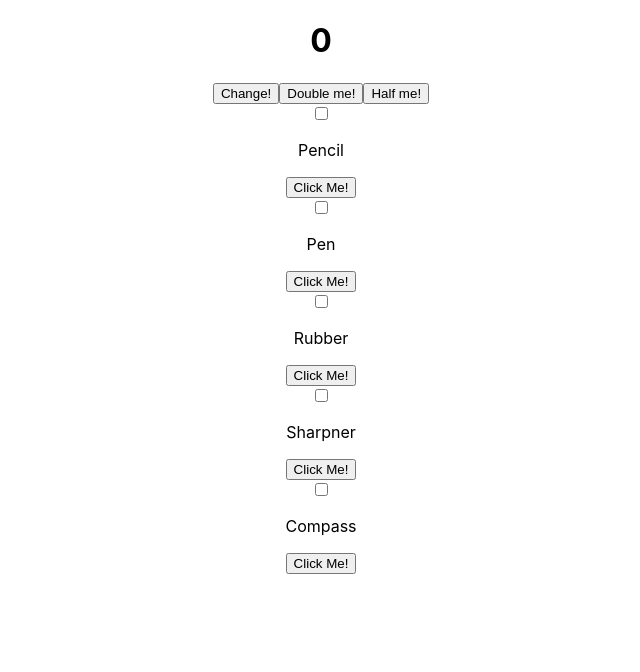
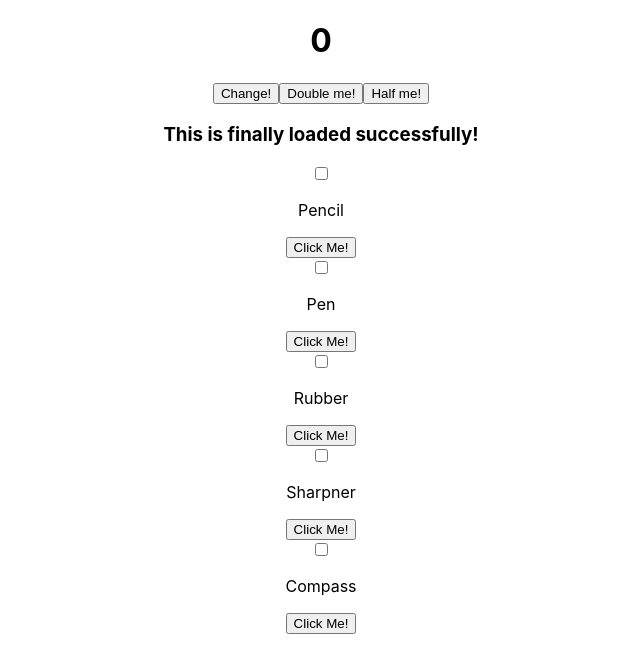
Before and after one commit to ankitdubey987/100DaysOfChallenge, a React (Create React App) app in the folder my-app/: page / in a window 1280 px wide. Shown: the top 672 px of the page, without its empty margins (319-959 px from the left). Built offline with nearby package versions, Linux system fonts and the light colour scheme.

Commit message:
working with conditional loading with lifecycle methods

```diff
--- a/my-app/src/App.js
+++ b/my-app/src/App.js
@@ -2,18 +2,38 @@ import {React,Component} from "react"
 import './App.css';
 import Todo from './components/Todo'
 import  products  from "./productsData";
-import  MyCount  from "./components/MyCount";
+import  MyCount  from "./components/MyCount"
+import ConditionalRender from './components/ConditionalRender'
 
 class App extends Component{
   constructor() {
     super()
     this.state={
-      todos:products
+      todos:products,
+      isLoading:true
     }
   }
 
+  componentDidMount(){
+    setTimeout(()=>{
+      this.setState({
+        isLoading:false
+      })
+    },1500)
+  }
+
   handleOnChange(id){
-    console.warn('changed '+id)
+    this.setState((prevState)=>{
+      const updatedTodos = prevState.todos.map((todo)=>{
+        if (todo.id===id){
+          todo.completed = !todo.completed
+        }
+        return todo
+      })
+      return {
+        todos: updatedTodos
+      }
+    })
   }
 
   render(){
@@ -26,6 +46,10 @@ class App extends Component{
     return(
       <div className='App'>
         <MyCount />
+        {this.state.isLoading?
+        <p>Loading ...</p>:
+        <ConditionalRender />}
+
         {todoItem}
       </div>
     )
--- /dev/null
+++ b/my-app/src/components/ConditionalRender.js
@@ -0,0 +1,11 @@
+import { React } from "react";
+
+export default function ConditionalRender() {
+    return(
+        <div>
+            <h3>This is finally loaded successfully!</h3>
+        </div>
+    )
+
+
+}
```
